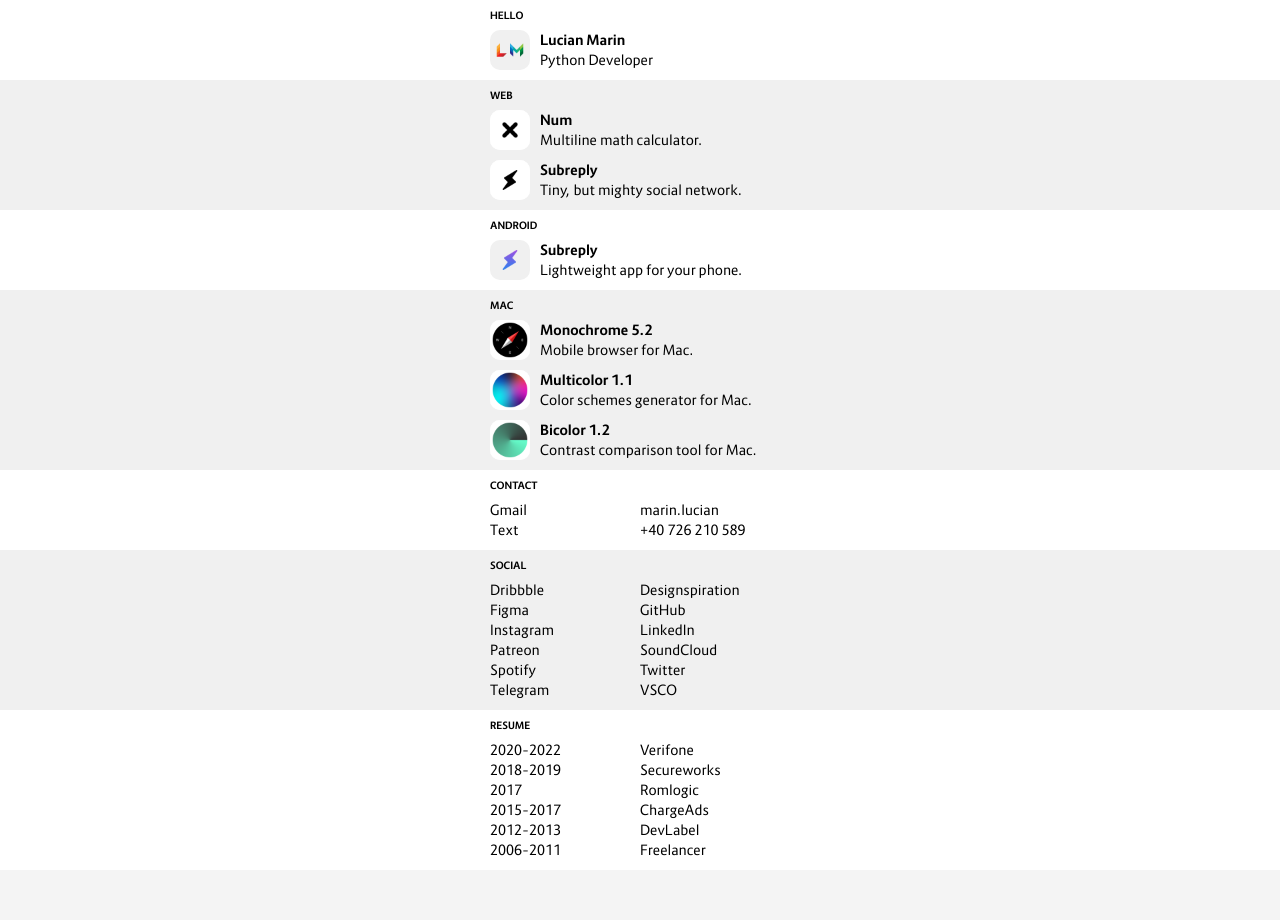
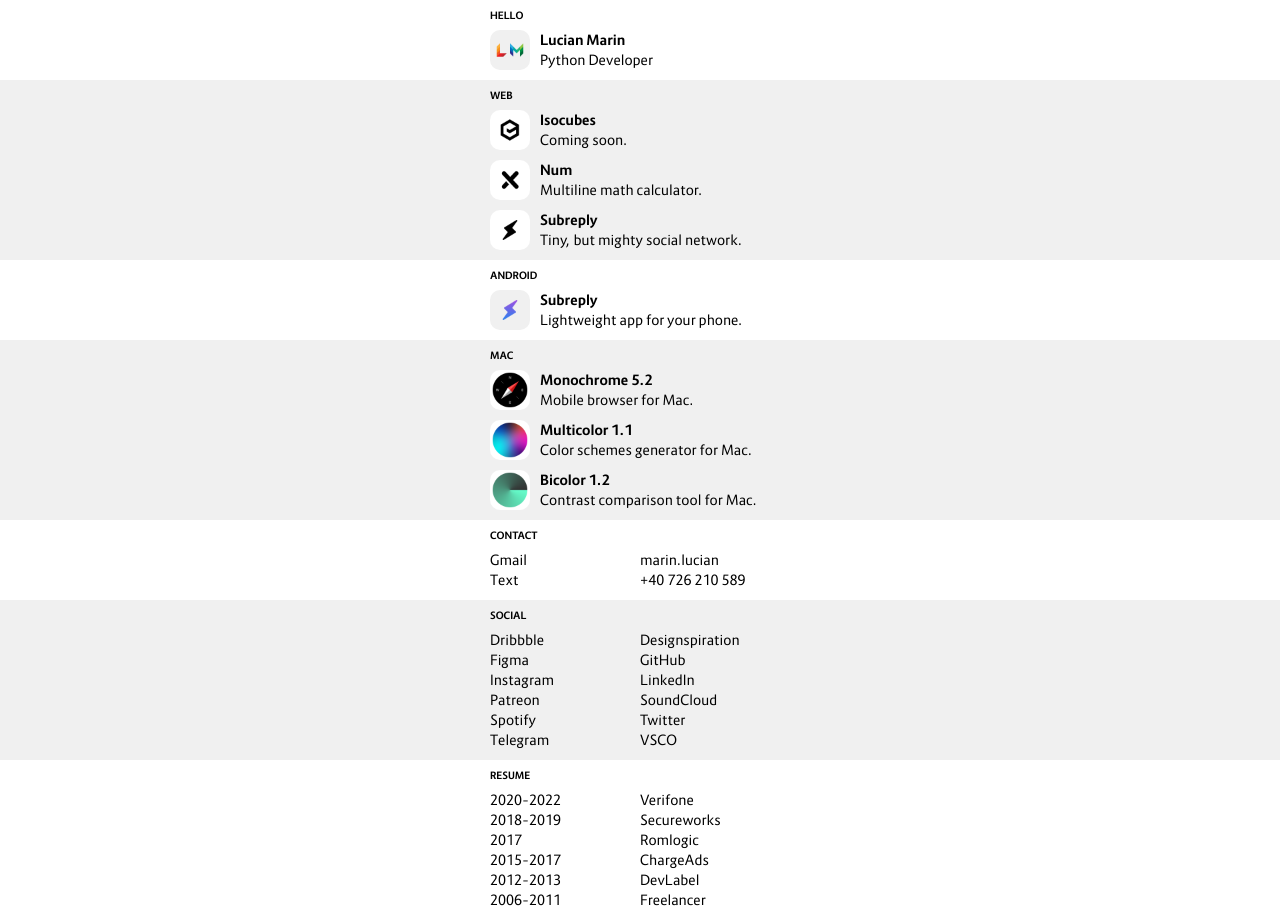
Before and after one commit to lucianmarin/lm, a PHP site: page / in a window 1280 px wide. Before the commit the page ends 856 px from the top, so only its background shows below. Run offline with PHP 8.4, Linux system fonts and the light colour scheme.

Commit message:
isocubes added

```diff
--- a/index.php
+++ b/index.php
@@ -30,6 +30,15 @@
 	<div class="alt">
 		<div class="center">
 			<p class="meta">Web</p>
+			<div class="product">
+				<img src="/static/isocube.png" width="40" height="40">
+				<p>
+					<a href="https://subreply.com/news">
+						<strong>Isocubes</strong>
+					</a>
+				</p>
+				<p>Coming soon.</p>
+			</div>
 			<div class="product">
 				<img src="/static/num.png" width="40" height="40">
 				<p>
```
Also changed, not shown: num/static/num.png, static/id.png (deleted), static/isocube.png (added), static/like.png (deleted), static/me.jpg (deleted), static/num.png, static/talk.png (deleted), static/unfeeder.png (deleted).
